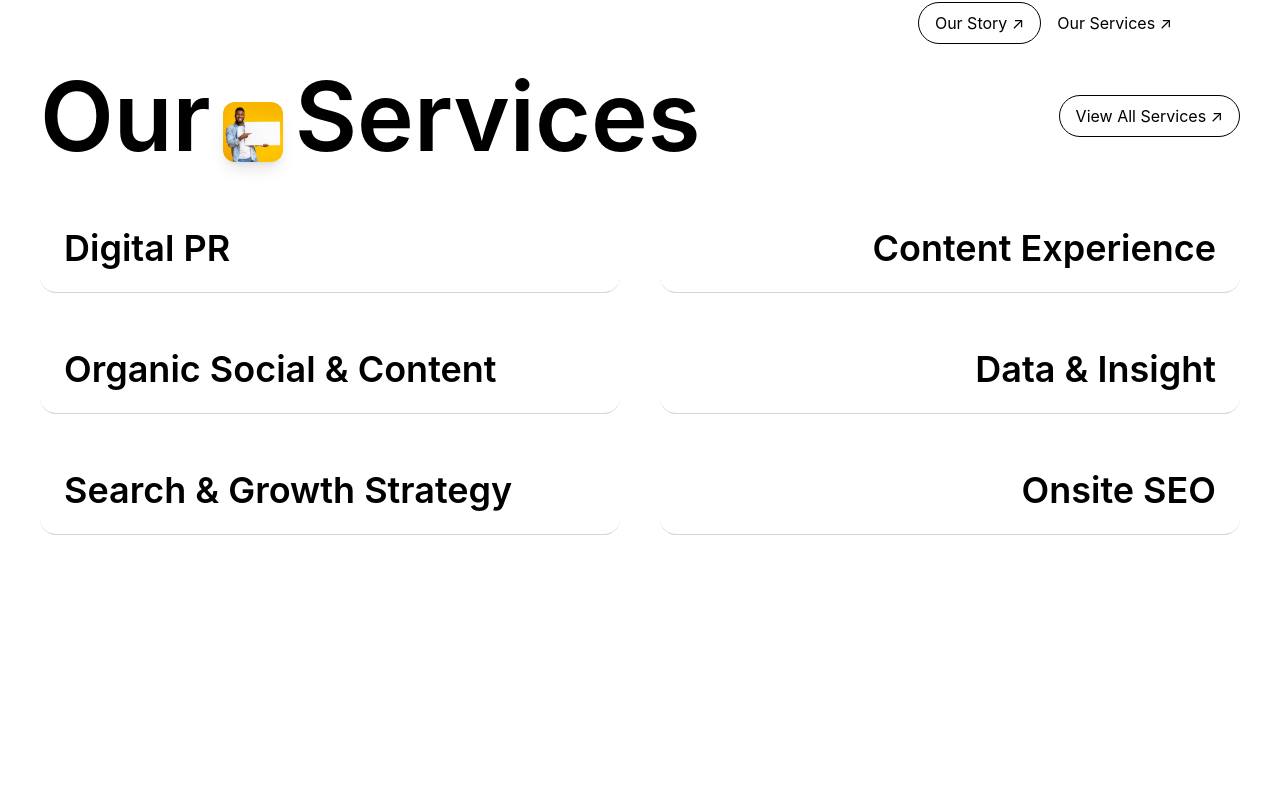
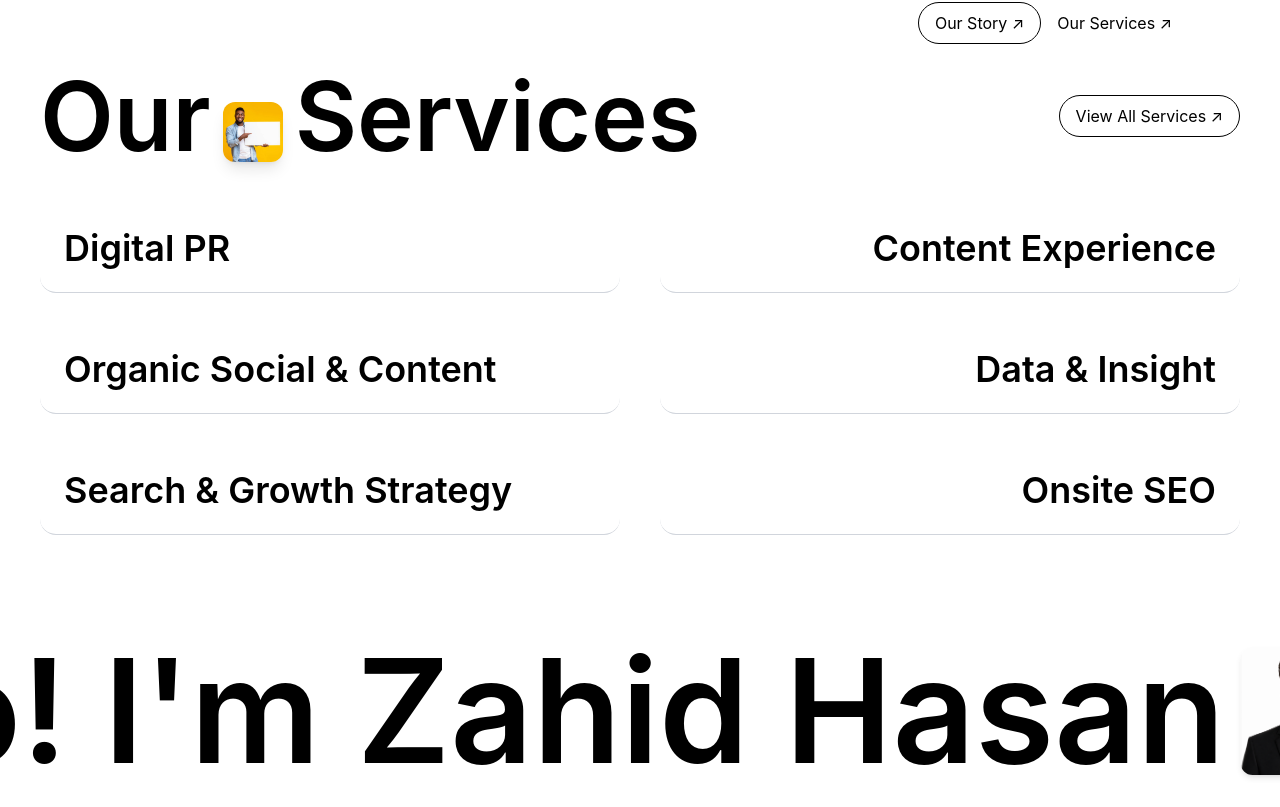
Before and after one commit to zahidnubcse/dev_look_task, a React (Vite) app: page / in a window 1280 px wide. Shown: the part 1273-2080 px from the top of the page. Before the commit the page ends 1808 px from the top, so only its background shows below. Built offline with nearby package versions, Linux system fonts and the light colour scheme.

Commit message:
marquee_2

```diff
--- /dev/null
+++ b/src/components/Marquee_2.jsx
@@ -0,0 +1,56 @@
+import React from "react";
+import Image_1 from "../assets/hero_1.jpg";
+import Image_2 from "../assets/hero_2.jpg";
+import Image_3 from "../assets/hero_3.jpg";
+import zahid from "../assets/zahid_hasan.png";
+import MarqueeModule from "react-fast-marquee";
+
+const Marquee = MarqueeModule.default || MarqueeModule;
+
+export default function Marquee_2() {
+  const items = [
+    { text: "Hello! I'm Zahid Hasan", img: zahid },
+    { text: "I am a Web Developer", img: Image_1 },
+    { text: "I build modern UI/UX", img: Image_2 },
+    { text: "I create fast web apps", img: Image_3 },
+  ];
+
+  return (
+    <div className="relative mt-20 w-full overflow-hidden py-6 bg-white group">
+
+      {/* MARQUEE — sits behind */}
+      <div className="relative z-0">
+        <Marquee speed={60} gradient={false}>
+          <div className="flex items-center gap-16 md:gap-24 px-4">
+            {items.map((item, i) => (
+              <div key={i} className="flex items-center gap-4 whitespace-nowrap">
+                <h1 className="text-6xl sm:text-9xl md:text-[9rem] font-semibold leading-none">
+                  {item.text}
+                </h1>
+                <div className="w-16 h-16 sm:w-24 sm:h-24 md:w-32 md:h-32 rounded-xl overflow-hidden shadow-md">
+                  <img src={item.img} alt="" className="w-full h-full object-cover" />
+                </div>
+              </div>
+            ))}
+          </div>
+        </Marquee>
+      </div>
+
+      {/* BUTTON — sits in front via z-10, pointer-events handled correctly */}
+      <div className="absolute inset-0 z-10 flex items-center justify-center pointer-events-none">
+        <button className="
+          pointer-events-auto
+          opacity-0 group-hover:opacity-100
+          scale-90 group-hover:scale-100
+          transition-all duration-300 ease-out
+          bg-black text-white px-6 py-3 rounded-full
+          text-sm sm:text-base shadow-xl
+          hover:bg-gray-800
+        ">
+          Send Us Your Brief
+        </button>
+      </div>
+
+    </div>
+  );
+}
--- a/src/pages/Home.jsx
+++ b/src/pages/Home.jsx
@@ -4,6 +4,7 @@ import Motivation from '../components/Motivation'
 // import FeaturedWork from '../components/FeaturedWork'
 import Agency from '../components/Agency'
 import Services from '../components/Services'
+import Marquee_2 from '../components/Marquee_2'
 
 export default function Home() {
   return (
@@ -13,6 +14,7 @@ export default function Home() {
      <Motivation/>
      {/* <FeaturedWork/> */}
      <Services/>
+     <Marquee_2/>
     </div>
   )
 }
```
Also changed, not shown: src/assets/zahid_hasan.png (added).
